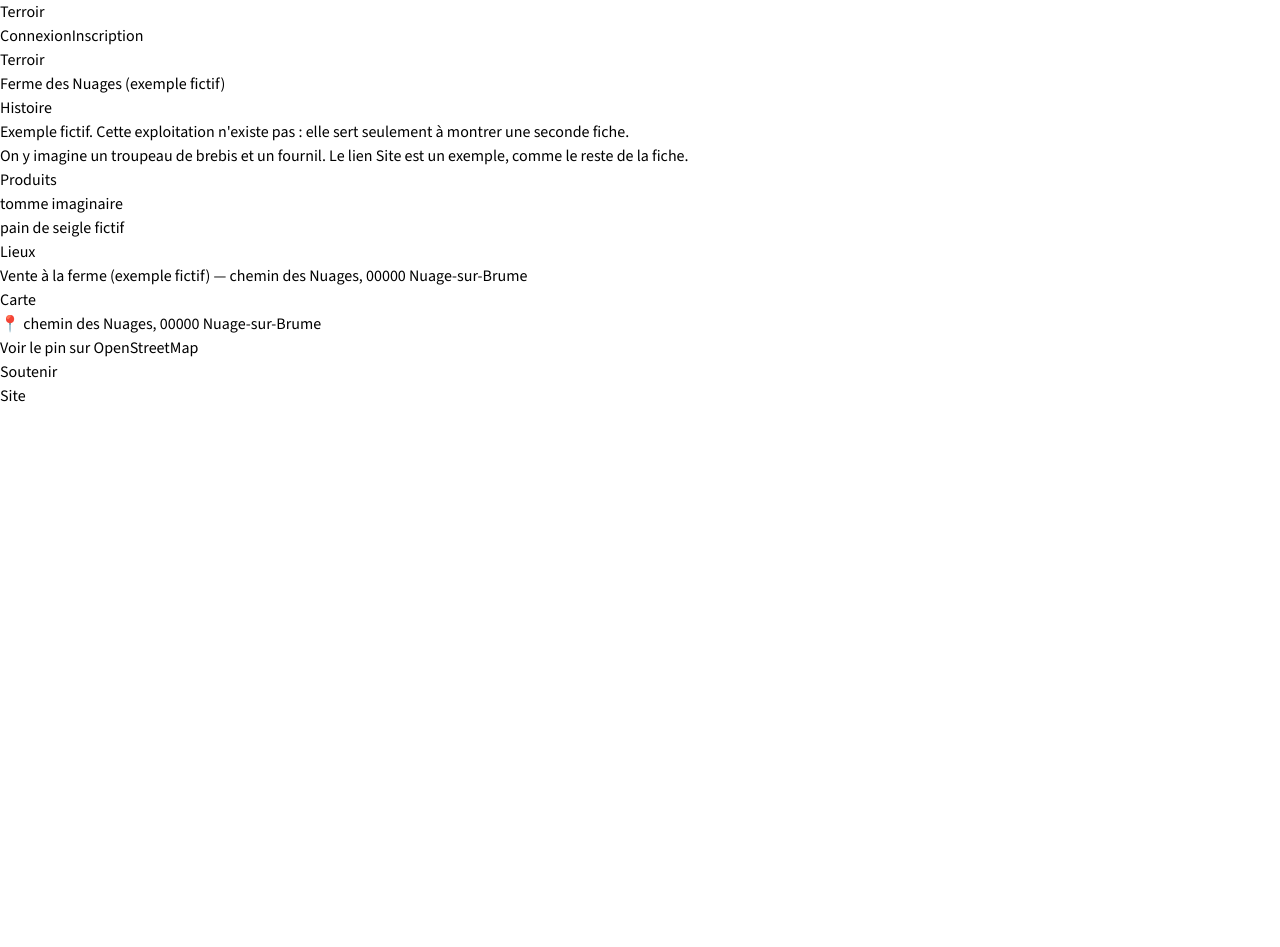
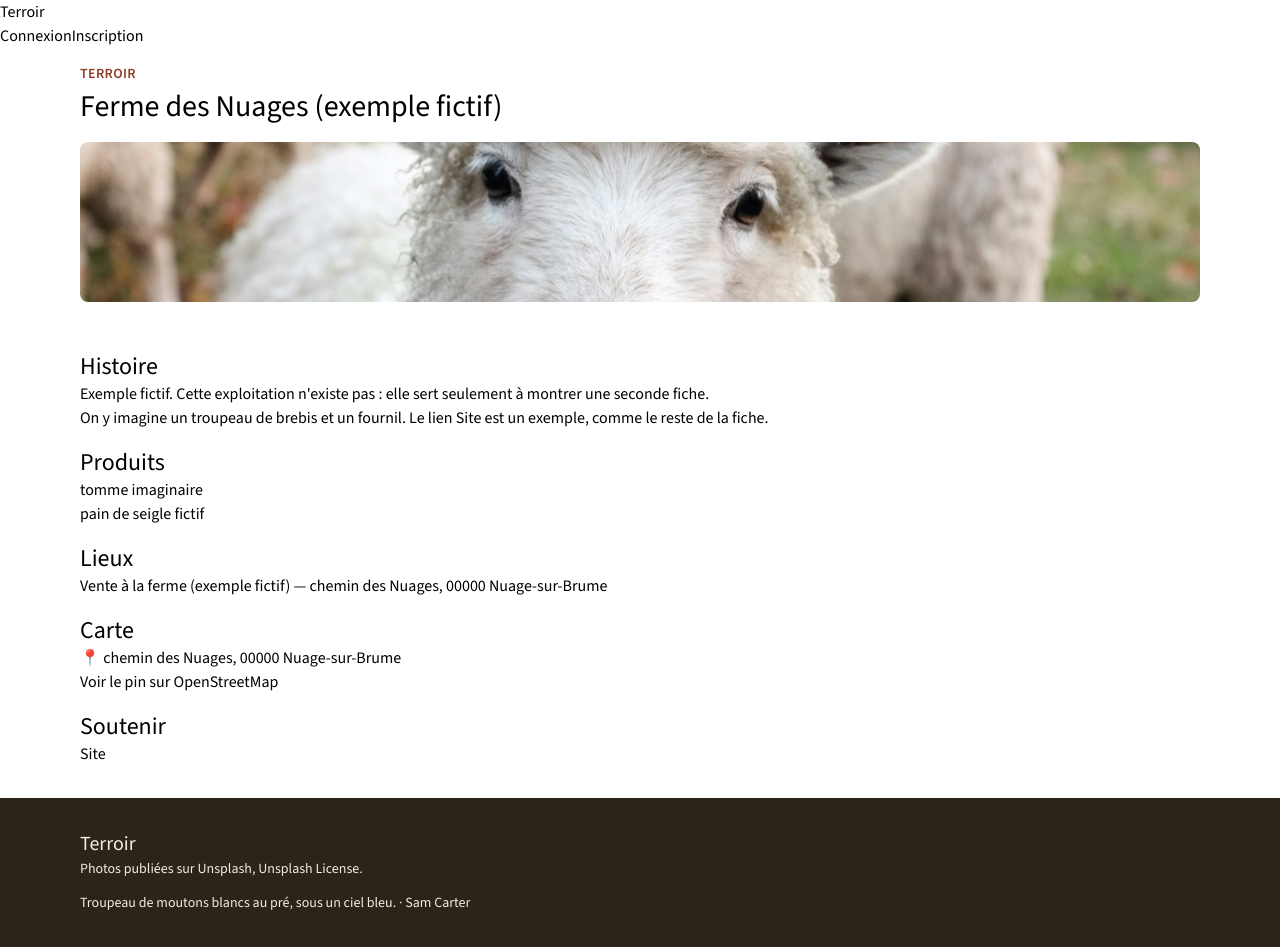
Before and after one commit to Studio-jm/terroir, a Next.js app: page /e/ferme-des-nuages in a window 1280 px wide. Before the commit the page ends 800 px from the top, so only its background shows below. Built offline with nearby package versions, Linux system fonts and the light colour scheme; no server answers.

Commit message:
feat(pages): appliquer le thème de l'accueil
Les fiches, les comptes, l'espace et la page introuvable reprennent
la photo, les panneaux papier, la sauge et le pied sombre.

Co-authored-by: Studio-jm <Studio-jm@users.noreply.github.com>

```diff
--- /dev/null
+++ b/app/coque-page.tsx
@@ -0,0 +1,24 @@
+import type { ReactNode } from "react";
+import type { CreditPhoto } from "@/lib/visuel";
+import { Pied } from "./pied";
+
+export function CoquePage({
+  children,
+  large = false,
+  photo,
+}: {
+  children: ReactNode;
+  large?: boolean;
+  photo?: CreditPhoto;
+}) {
+  return (
+    <main className="page">
+      <div
+        className={`mx-auto w-full min-w-0 px-4 py-8 ${large ? "max-w-3xl" : "max-w-xl"}`}
+      >
+        {children}
+      </div>
+      <Pied photo={photo} />
+    </main>
+  );
+}
--- a/app/e/[slug]/not-found.tsx
+++ b/app/e/[slug]/not-found.tsx
@@ -1,13 +1,10 @@
-import { LienAccueil } from "../../lien-accueil";
+import { MessageIntrouvable } from "../../message-introuvable";
 
 export default function ExploitationIntrouvable() {
   return (
-    <main>
-      <h1>Fiche introuvable</h1>
-      <p>Aucune fiche ne correspond à cette adresse.</p>
-      <p>
-        <LienAccueil>Retour à l&apos;accueil</LienAccueil>
-      </p>
-    </main>
+    <MessageIntrouvable
+      titre="Fiche introuvable"
+      texte="Aucune fiche ne correspond à cette adresse."
+    />
   );
 }
--- a/app/e/[slug]/page.tsx
+++ b/app/e/[slug]/page.tsx
@@ -1,3 +1,4 @@
+import Image from "next/image";
 import { notFound } from "next/navigation";
 import type { Metadata } from "next";
 import { lienContact } from "@/lib/fiche-regles";
@@ -7,7 +8,9 @@ import {
   type LiensSoutien,
 } from "@/lib/exploitation";
 import { exploitationPublique } from "@/lib/publications";
+import { photoPour } from "@/lib/visuel";
 import { LienAccueil } from "../../lien-accueil";
+import { Pied } from "../../pied";
 
 export async function generateMetadata({
   params,
@@ -55,41 +58,60 @@ function ExploitationView({ exploitation }: { exploitation: Exploitation }) {
         ? `https://www.openstreetmap.org/search?query=${encodeURIComponent(geo.address)}`
         : null;
 
+  const photo = photoPour(exploitation.slug);
+
   return (
-    <main>
-      <p>
+    <main className="page">
+      <section className="border-b border-creme-fonce">
+        <div className="mx-auto grid w-full min-w-0 max-w-6xl items-center gap-4 px-4 py-4 md:grid-cols-2 md:gap-10 md:py-8">
+          <div className="min-w-0">
+            <p className="text-sm font-semibold tracking-wide text-terre uppercase">
               <LienAccueil>Terroir</LienAccueil>
             </p>
-      <h1>{nom}</h1>
+            <h1 className="mt-1 text-3xl leading-tight md:text-5xl">{nom}</h1>
+          </div>
+          <div className="relative h-40 min-w-0 overflow-hidden rounded-lg md:h-80">
+            <Image
+              src={photo.src}
+              alt={photo.alt}
+              fill
+              preload
+              sizes="(min-width: 768px) 50vw, 100vw"
+              className="object-cover"
+            />
+          </div>
+        </div>
+      </section>
 
-      <section>
-        <h2>Histoire</h2>
+      <div className="mx-auto grid w-full min-w-0 max-w-6xl gap-4 px-4 py-8 md:grid-cols-2">
+        <section className="panneau md:col-span-2">
+          <h2 className="text-2xl">Histoire</h2>
           {histoire.split("\n\n").map((p) => (
             <p key={p}>{p}</p>
           ))}
         </section>
 
         {exploitation.contact ? (
-        <section>
-          <h2>Contact</h2>
+          <section className="panneau">
+            <h2 className="text-2xl">Contact</h2>
             <p>
               <ContactTexte contact={exploitation.contact} />
             </p>
           </section>
         ) : null}
 
-      <section>
-        <h2>Produits</h2>
-        <ul>
+        <section className="panneau">
+          <h2 className="text-2xl">Produits</h2>
+          <ul className="pastilles">
             {produits.map((produit) => (
               <li key={produit}>{produit}</li>
             ))}
           </ul>
         </section>
 
-      <section>
-        <h2>Lieux</h2>
-        <ul>
+        <section className="panneau">
+          <h2 className="text-2xl">Lieux</h2>
+          <ul className="liste">
             {lieux.map((lieu) => (
               <li key={lieu.label}>
                 {lieu.label}
@@ -99,8 +121,8 @@ function ExploitationView({ exploitation }: { exploitation: Exploitation }) {
           </ul>
         </section>
 
-      <section>
-        <h2>Carte</h2>
+        <section className="panneau">
+          <h2 className="text-2xl">Carte</h2>
           <p>
             <span aria-hidden="true">📍 </span>
             {geo.address ?? nom}
@@ -118,9 +140,9 @@ function ExploitationView({ exploitation }: { exploitation: Exploitation }) {
         </section>
 
         {soutienEntries.length > 0 ? (
-        <section>
-          <h2>Soutenir</h2>
-          <ul>
+          <section className="panneau">
+            <h2 className="text-2xl">Soutenir</h2>
+            <ul className="liste">
               {soutienEntries.map(([kind, url]) => (
                 <li key={kind}>
                   <a href={url} rel="noreferrer">
@@ -131,6 +153,8 @@ function ExploitationView({ exploitation }: { exploitation: Exploitation }) {
             </ul>
           </section>
         ) : null}
+      </div>
+      <Pied photo={photo} />
     </main>
   );
 }
--- a/app/fiche-introuvable/page.tsx
+++ b/app/fiche-introuvable/page.tsx
@@ -1,5 +1,5 @@
 import type { Metadata } from "next";
-import { LienAccueil } from "../lien-accueil";
+import { MessageIntrouvable } from "../message-introuvable";
 
 export const metadata: Metadata = {
   title: "Fiche introuvable — Terroir",
@@ -8,12 +8,9 @@ export const metadata: Metadata = {
 
 export default function FicheIntrouvable() {
   return (
-    <main>
-      <h1>Fiche introuvable</h1>
-      <p>Aucune fiche ne correspond à cette adresse.</p>
-      <p>
-        <LienAccueil>Retour à l&apos;accueil</LienAccueil>
-      </p>
-    </main>
+    <MessageIntrouvable
+      titre="Fiche introuvable"
+      texte="Aucune fiche ne correspond à cette adresse."
+    />
   );
 }
--- a/app/globals.css
+++ b/app/globals.css
@@ -41,45 +41,45 @@ input[type="search"]::-webkit-search-cancel-button {
   appearance: none;
 }
 
-main:not(.accueil) {
+main:not(.accueil):not(.page) {
   max-width: 40rem;
   margin: 1.5rem auto;
   padding: 0 1.25rem;
 }
 
-main:not(.accueil) h1,
-main:not(.accueil) h2 {
+main:not(.accueil):not(.page) h1,
+main:not(.accueil):not(.page) h2 {
   font-family: var(--font-fraunces), "Iowan Old Style", Palatino, serif;
 }
 
-main:not(.accueil) h1 {
+main:not(.accueil):not(.page) h1 {
   font-size: 1.85rem;
   font-weight: 650;
   line-height: 1.2;
   margin: 0 0 0.4rem;
 }
 
-main:not(.accueil) h2 {
+main:not(.accueil):not(.page) h2 {
   font-size: 1.3rem;
   font-weight: 650;
   line-height: 1.3;
   margin: 0 0 0.55rem;
 }
 
-main:not(.accueil) p {
+main:not(.accueil):not(.page) p {
   margin: 0.75rem 0;
 }
 
-main:not(.accueil) a {
+main:not(.accueil):not(.page) a {
   color: var(--color-terre);
   text-decoration: underline;
 }
 
-main:not(.accueil) li + li {
+main:not(.accueil):not(.page) li + li {
   margin-top: 0.35rem;
 }
 
-main:not(.accueil) section {
+main:not(.accueil):not(.page) section {
   margin-top: 1.75rem;
 }
 
@@ -111,11 +111,13 @@ main:not(.accueil) section {
 }
 
 .formulaire {
+  position: relative;
   display: flex;
   flex-direction: column;
   align-items: flex-start;
   gap: 0.85rem;
   margin-top: 1rem;
+  max-width: 100%;
 }
 
 .champ {
@@ -123,7 +125,9 @@ main:not(.accueil) section {
   flex-direction: column;
   align-items: flex-start;
   gap: 0.35rem;
-  width: min(100%, 24rem);
+  width: 100%;
+  max-width: 100%;
+  min-width: 0;
 }
 
 .champ input,
@@ -135,7 +139,7 @@ main:not(.accueil) section {
   box-sizing: border-box;
   background: var(--color-papier);
   border: 2px solid var(--color-encre);
-  border-radius: 0.25rem;
+  border-radius: 0.5rem;
   color: var(--color-encre);
 }
 
@@ -150,9 +154,24 @@ main:not(.accueil) section {
   color: var(--color-encre);
 }
 
+.formulaire button {
+  font-weight: 600;
+  padding: 0.55rem 1rem;
+  border-color: var(--color-sauge);
+  border-radius: 0.5rem;
+  background: var(--color-sauge);
+  color: var(--color-creme);
+}
+
+.formulaire button:disabled {
+  cursor: default;
+  opacity: 0.6;
+}
+
 .erreur {
   color: #8f1d1f;
   margin: 0;
+  overflow-wrap: anywhere;
 }
 
 .aide {
@@ -162,17 +181,87 @@ main:not(.accueil) section {
 
 .succes {
   margin: 0;
+  color: var(--color-sauge);
+  font-weight: 600;
 }
 
 .piege {
   position: absolute;
-  left: -10000px;
   width: 1px;
   height: 1px;
-  margin: 0;
+  margin: -1px;
   padding: 0;
   overflow: hidden;
   clip-path: inset(50%);
   white-space: nowrap;
   border: 0;
 }
+
+.page {
+  margin: 0;
+  max-width: none;
+  padding: 0;
+  overflow-wrap: break-word;
+}
+
+.page h1,
+.page h2 {
+  font-family: var(--font-fraunces), "Iowan Old Style", Palatino, serif;
+  font-weight: 650;
+  line-height: 1.2;
+  margin: 0;
+  color: var(--color-encre);
+}
+
+.page h2 {
+  margin-bottom: 0.55rem;
+}
+
+.page p {
+  margin: 0.75rem 0;
+}
+
+.page a {
+  color: var(--color-terre);
+  overflow-wrap: anywhere;
+  text-decoration: underline;
+  text-underline-offset: 0.15em;
+}
+
+.page .pied,
+.page .pied h2,
+.page .pied a {
+  color: var(--color-creme);
+}
+
+.panneau {
+  min-width: 0;
+  max-width: 100%;
+  background: var(--color-papier);
+  border-radius: 0.5rem;
+  padding: 1rem 1.1rem;
+}
+
+.page .liste {
+  margin: 0.35rem 0 0;
+  padding-left: 1.15rem;
+}
+
+.page .liste li + li {
+  margin-top: 0.35rem;
+}
+
+.pastilles {
+  display: flex;
+  flex-wrap: wrap;
+  gap: 0.45rem;
+  margin: 0.35rem 0 0;
+  padding: 0;
+  list-style: none;
+}
+
+.pastilles li {
+  background: var(--color-sauge-claire);
+  border-radius: 999px;
+  padding: 0.15rem 0.7rem;
+}
--- /dev/null
+++ b/app/message-introuvable.tsx
@@ -0,0 +1,36 @@
+import Image from "next/image";
+import { photoBandeau } from "@/lib/visuel";
+import { LienAccueil } from "./lien-accueil";
+import { Pied } from "./pied";
+
+export function MessageIntrouvable({
+  titre,
+  texte,
+}: {
+  titre: string;
+  texte: string;
+}) {
+  return (
+    <main className="page">
+      <div className="mx-auto grid w-full min-w-0 max-w-6xl items-center gap-4 px-4 py-6 md:grid-cols-2 md:gap-10 md:py-8">
+        <div className="min-w-0">
+          <h1 className="text-3xl leading-tight md:text-5xl">{titre}</h1>
+          <p className="text-base leading-relaxed text-encre-douce">{texte}</p>
+          <p>
+            <LienAccueil>Retour à l&apos;accueil</LienAccueil>
+          </p>
+        </div>
+        <div className="relative h-40 overflow-hidden rounded-lg md:h-72">
+          <Image
+            src={photoBandeau.src}
+            alt={photoBandeau.alt}
+            fill
+            sizes="(min-width: 768px) 50vw, 100vw"
+            className="object-cover"
+          />
+        </div>
+      </div>
+      <Pied photo={photoBandeau} />
+    </main>
+  );
+}
--- a/app/not-found.tsx
+++ b/app/not-found.tsx
@@ -1,13 +1,10 @@
-import { LienAccueil } from "./lien-accueil";
+import { MessageIntrouvable } from "./message-introuvable";
 
 export default function NotFound() {
   return (
-    <main>
-      <h1>Page introuvable</h1>
-      <p>Cette adresse ne correspond à aucune page.</p>
-      <p>
-        <LienAccueil>Retour à l&apos;accueil</LienAccueil>
-      </p>
-    </main>
+    <MessageIntrouvable
+      titre="Page introuvable"
+      texte="Cette adresse ne correspond à aucune page."
+    />
   );
 }
--- /dev/null
+++ b/app/pied.tsx
@@ -0,0 +1,27 @@
+import type { CreditPhoto } from "@/lib/visuel";
+
+export function Pied({ photo }: { photo?: CreditPhoto }) {
+  return (
+    <footer aria-labelledby="pied-titre" className="pied bg-encre text-creme">
+      <div className="mx-auto max-w-6xl px-4 py-8">
+        <h2 id="pied-titre" className="text-xl">
+          Terroir
+        </h2>
+        {photo ? (
+          <>
+            <p className="text-sm leading-relaxed">
+              Photos publiées sur Unsplash, {photo.licence}.
+            </p>
+            <ul className="mt-3 list-none space-y-1 p-0 text-sm leading-relaxed">
+              <li>
+                <a href={photo.page}>{photo.alt}</a>
+                {" · "}
+                <a href={photo.profil}>{photo.auteur}</a>
+              </li>
+            </ul>
+          </>
+        ) : null}
+      </div>
+    </footer>
+  );
+}
```
Also changed, not shown: app/(auth)/connexion/page.tsx (+18 -11 lines), app/(auth)/inscription/page.tsx (+18 -11 lines), app/espace/page.tsx (+19 -12 lines). Lines whose indentation alone changed are shown as unchanged.
